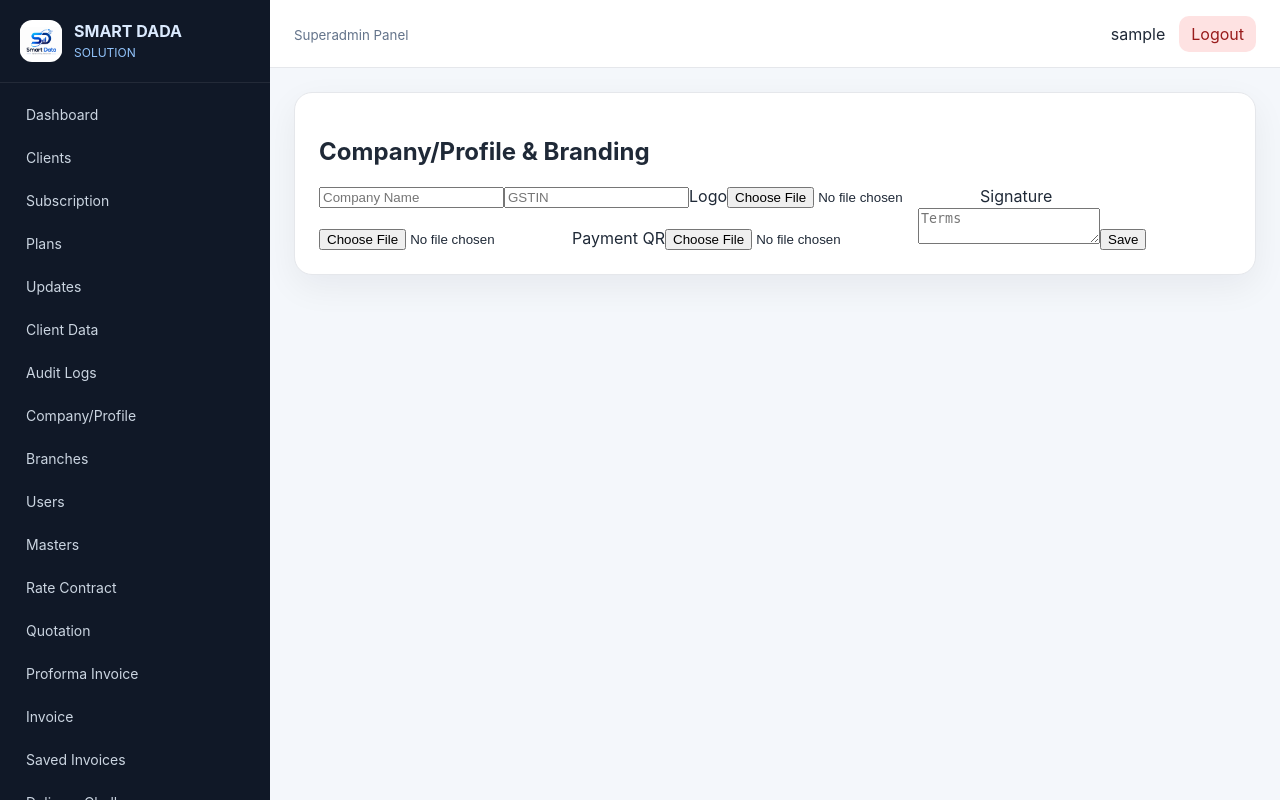
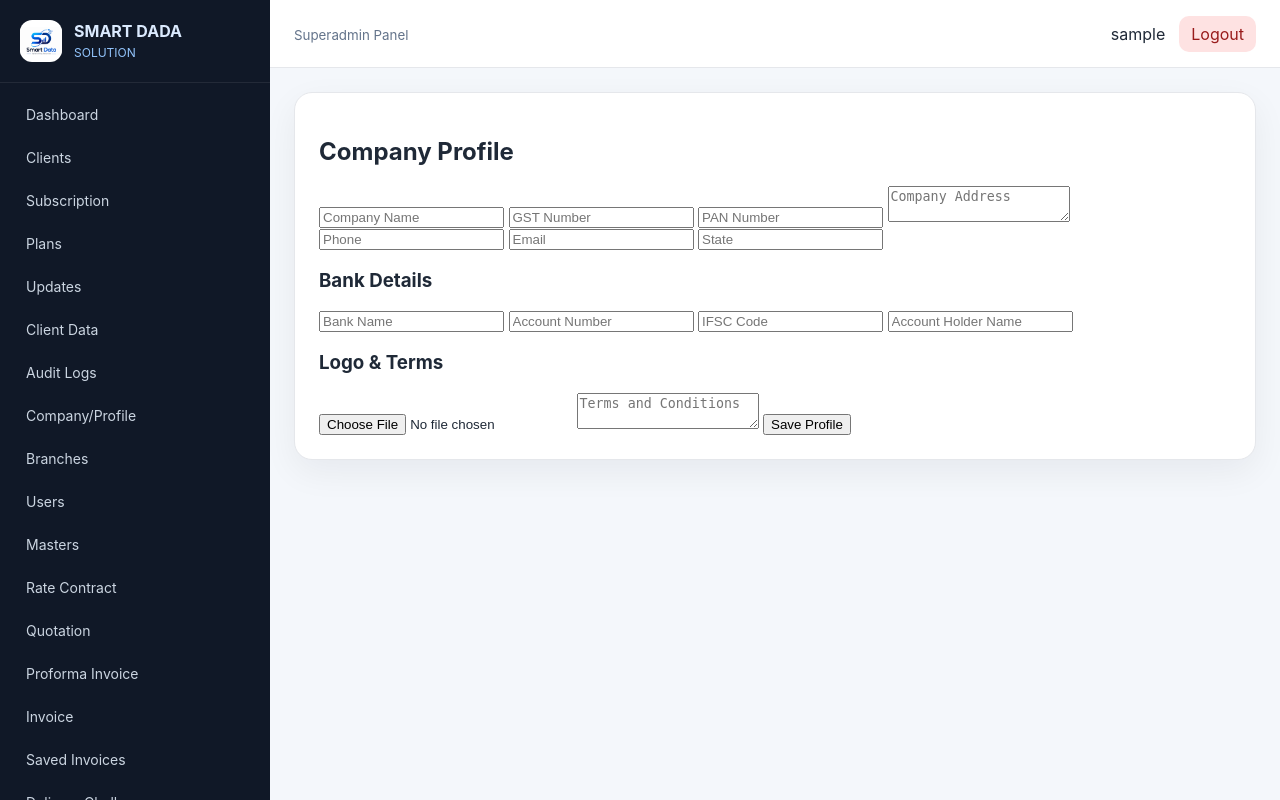
Before and after one commit to dsanjib174-sketch/SD_Invoice_V6_1_2_Enterprise, a Flask app: page /company-profile in a window 1280 px wide. Run offline with Flask 3, Linux system fonts and the light colour scheme; the visitor is signed in with stand-in values (Sample User, id 1).

Commit message:
Update company_profile.html

```diff
--- a/app/templates/client/company_profile.html
+++ b/app/templates/client/company_profile.html
@@ -1,7 +1,36 @@
 {% extends "base.html" %}
 {% block content %}
+
 <section>
-<h2>Company/Profile & Branding</h2>
-<form class="grid"><input placeholder="Company Name"><input placeholder="GSTIN"><label>Logo<input type="file"></label><label>Signature<input type="file"></label><label>Payment QR<input type="file"></label><textarea placeholder="Terms"></textarea><button>Save</button></form>
+<h2>Company Profile</h2>
+
+<form method="POST" enctype="multipart/form-data" class="grid">
+  <input name="company_name" value="{{ profile.get('company_name','') }}" placeholder="Company Name" required>
+  <input name="gst_number" value="{{ profile.get('gst_number','') }}" placeholder="GST Number">
+  <input name="pan_number" value="{{ profile.get('pan_number','') }}" placeholder="PAN Number">
+  <textarea name="address" placeholder="Company Address">{{ profile.get('address','') }}</textarea>
+  <input name="phone" value="{{ profile.get('phone','') }}" placeholder="Phone">
+  <input name="email" value="{{ profile.get('email','') }}" placeholder="Email">
+  <input name="state" value="{{ profile.get('state','') }}" placeholder="State">
+
+  <h3>Bank Details</h3>
+  <input name="bank_name" value="{{ profile.get('bank_name','') }}" placeholder="Bank Name">
+  <input name="account_number" value="{{ profile.get('account_number','') }}" placeholder="Account Number">
+  <input name="ifsc_code" value="{{ profile.get('ifsc_code','') }}" placeholder="IFSC Code">
+  <input name="account_holder" value="{{ profile.get('account_holder','') }}" placeholder="Account Holder Name">
+
+  <h3>Logo & Terms</h3>
+  <input type="file" name="logo">
+  <textarea name="terms" placeholder="Terms and Conditions">{{ profile.get('terms','') }}</textarea>
+
+  <button type="submit">Save Profile</button>
+</form>
+
+{% if profile.get('logo_url') %}
+<br>
+<img src="{{ profile.get('logo_url') }}" style="max-height:80px;">
+{% endif %}
+
 </section>
+
 {% endblock %}
```
